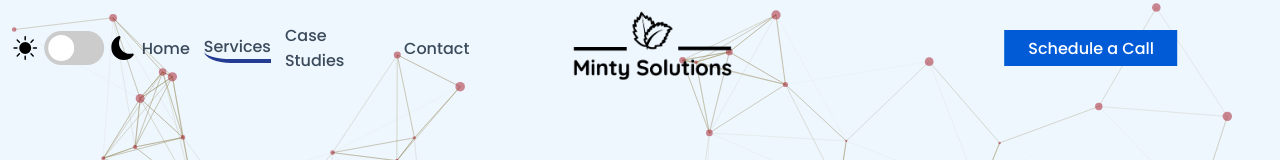
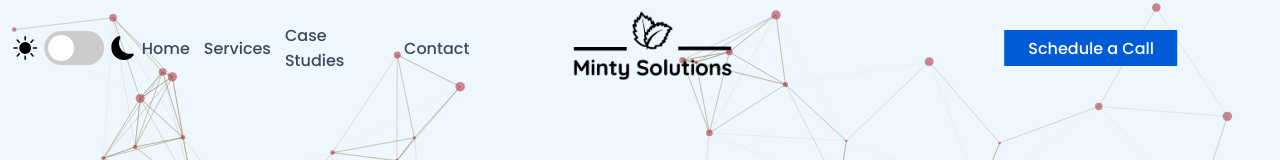
Before and after one commit to SirKaiwade/minty, a Next.js app: page /services in a window 1280 px wide. Shown: the top 160 px of the page. Built offline with nearby package versions, Linux system fonts and the light colour scheme.

Commit message:
removed active nav link underline

```diff
--- a/styles/Header.module.css
+++ b/styles/Header.module.css
@@ -125,17 +125,17 @@
 	/* background: purple; */
 	/* text-decoration: #015bd7 double underline; */
 	/* text-underline-offset: 2px; */
-	border-bottom: 4px solid #253c93;
-	border-bottom-left-radius: 40%;
+	/* border-bottom: 4px solid #253c93;
+	border-bottom-left-radius: 40%; */
 }
 
 .navLinks li a:hover {
 	/* text-decoration: var(--color-navLinkHover) double underline; */
 	/* text-underline-offset: 2px; */
-	text-decoration: none;
+	/* text-decoration: none;
 	transition: 0.4s;
 	border-bottom: 4px solid #253c93;
-	border-bottom-left-radius: 40%;
+	border-bottom-left-radius: 40%; */
 }
 
 .headerBtns {
```
